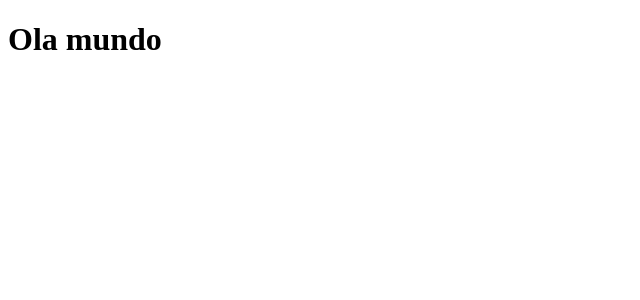
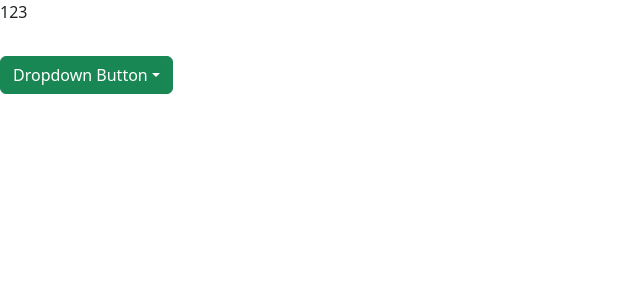
Before and after one commit to RamonBosi/fast-papagaio, a Next.js app: page / in a window 1280 px wide. Shown: the top 300 px of the page, without its empty margins (0-640 px from the left). Built offline with nearby package versions, Linux system fonts and the light colour scheme.

Commit message:
configurando e testando o bootstrap e react-bootstrap

```diff
--- a/package.json
+++ b/package.json
@@ -10,13 +10,15 @@
   },
   "dependencies": {
     "@next/font": "13.1.6",
+    "axios": "^1.2.1",
     "next": "13.1.6",
     "react": "18.2.0",
     "react-dom": "18.2.0",
-    "axios": "^1.2.1",
     "styled-components": "^5.3.6"
   },
   "devDependencies": {
+    "react-bootstrap": "^2.7.0",
+    "bootstrap": "^5.2.3",
     "@testing-library/jest-dom": "5.16.4",
     "@testing-library/react": "13.2.0",
     "@testing-library/user-event": "14.2.0",
--- a/src/pages/_document.js
+++ b/src/pages/_document.js
@@ -3,7 +3,12 @@ import { Html, Head, Main, NextScript } from 'next/document'
 export default function Document() {
   return (
     <Html lang="pt-br">
-      <Head />
+      <Head>
+        <link
+          rel="stylesheet"
+          href="https://cdn.jsdelivr.net/npm/bootstrap@5.2.3/dist/css/bootstrap.min.css" integrity="sha384-rbsA2VBKQhggwzxH7pPCaAqO46MgnOM80zW1RWuH61DGLwZJEdK2Kadq2F9CUG65"
+          crossOrigin="anonymous" />
+      </Head>
       <body>
         <Main />
         <NextScript />
--- a/src/pages/index.js
+++ b/src/pages/index.js
@@ -1,5 +1,26 @@
+import Dropdown from 'react-bootstrap/Dropdown';
+
 export default function Home() {
   return (
-   <h1>Ola mundo</h1>
+   <>
+    <div className="d-flex mb-3">
+      <p>1</p>
+      <p>2</p>
+      <p>3</p>
+    </div>
+
+   <Dropdown>
+      <Dropdown.Toggle variant="success" id="dropdown-basic">
+        Dropdown Button
+      </Dropdown.Toggle>
+
+      <Dropdown.Menu>
+        <Dropdown.Item href="#/action-1">Action</Dropdown.Item>
+        <Dropdown.Item href="#/action-2">Another action</Dropdown.Item>
+        <Dropdown.Item href="#/action-3">Something else</Dropdown.Item>
+      </Dropdown.Menu>
+    </Dropdown>
+
+   </>
   )
 }
```
